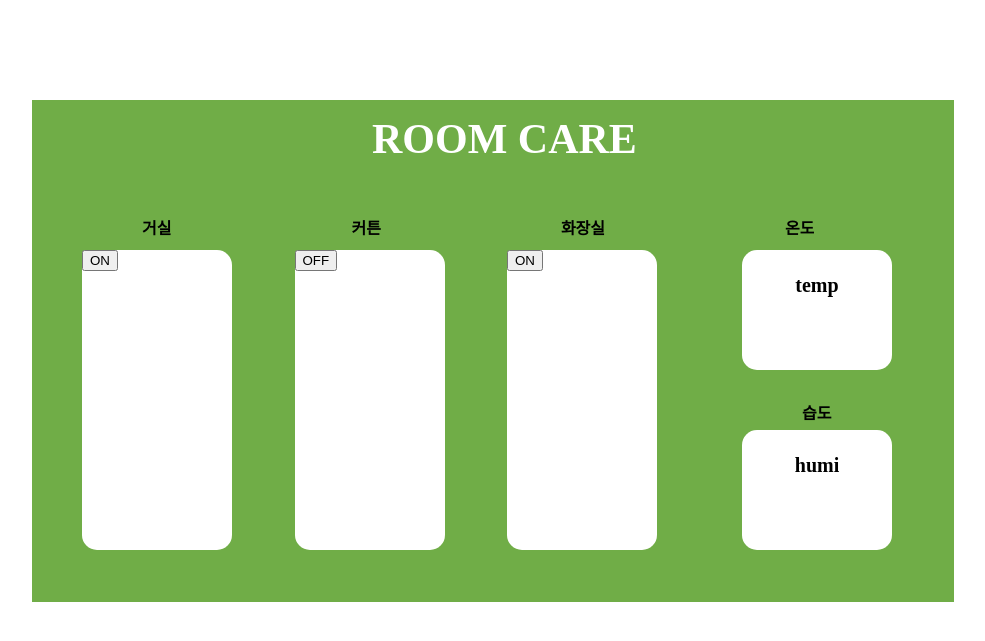
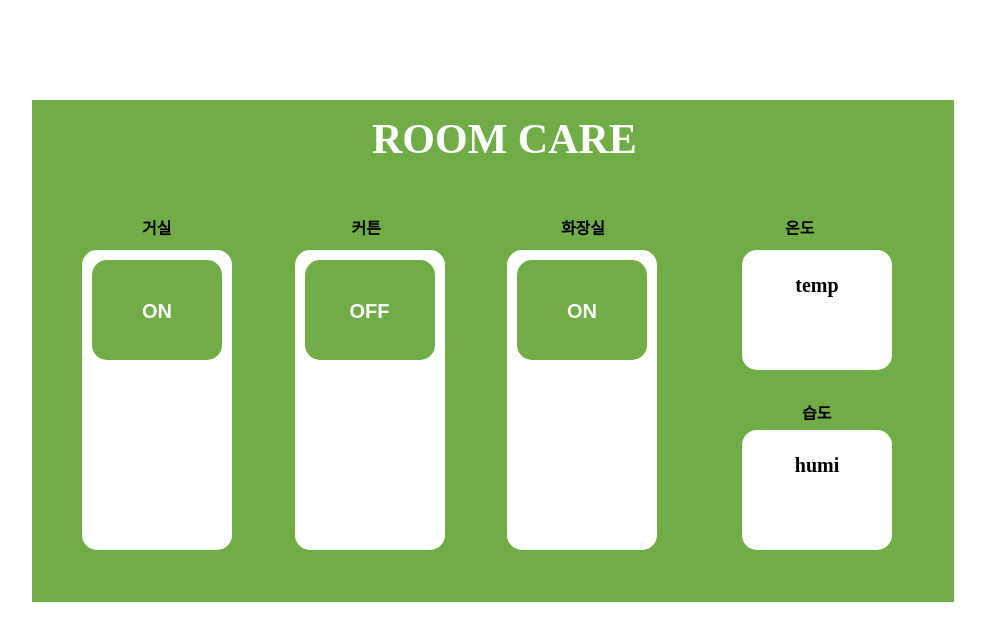
Before and after one commit to my0614/atmega128, a Flask app: page /main in a window 1280 px wide. Shown: the top 641 px of the page, without its empty margins (268-1253 px from the left). Run offline with Flask 2, Linux system fonts and the light colour scheme.

Commit message:
ADD : css style css 적용

```diff
--- a/Roomcare/templates/main.html
+++ b/Roomcare/templates/main.html
@@ -6,6 +6,26 @@
     <link rel="stylesheet" href="{{ url_for('static', filename='css/page.css') }}">
     <script src="{{ url_for('static', filename='js/main.js') }}" > </script>
     <title>Room Care</title>
+    <style>
+        #button1, #button2 ,#button3
+        {
+            margin-left: 10px;
+                margin-top: 10px;
+                float: left;
+                background-color: rgb(112, 173, 71);
+                width: 130px;
+                height: 100px;
+                border-radius: 15px;
+                text-align: center;
+                color : white;
+                font-size: 20px;
+                font-weight: bold;
+                vertical-align: middle;
+                line-height: 100px;
+                border : none;
+                outline: none;
+        }
+    </style>
 </head>
 <body>
     <header>
@@ -15,19 +35,19 @@
         <div class = "flex_container">
 
             <div class="livingroom" class ="flex_item">
-                <button id = "button">
+                <button id = "button1">
                     ON
                 </button>
             </div>
 
-            <div class="livingroom" class ="flex_item">
-                <button id="button">
+            <div class="livingroom" class = "flex_item">
+                <button id="button2">
                     OFF
                 </button>
 
             </div>
             <div class="livingroom" class ="flex_item">
-                <button id ="button">
+                <button id ="button3">
                     ON
                 </button>
             </div>
@@ -50,9 +70,6 @@
 
         <script src="https://ajax.googleapis.com/ajax/libs/jquery/3.3.1/jquery.min.js"></script>
 
-        <script>
-           $("#bt1").click(function() {$("#bt1").animate({top : "30"}, 500);
-           });
-        </script>
+
 </body>
 </html>
```
